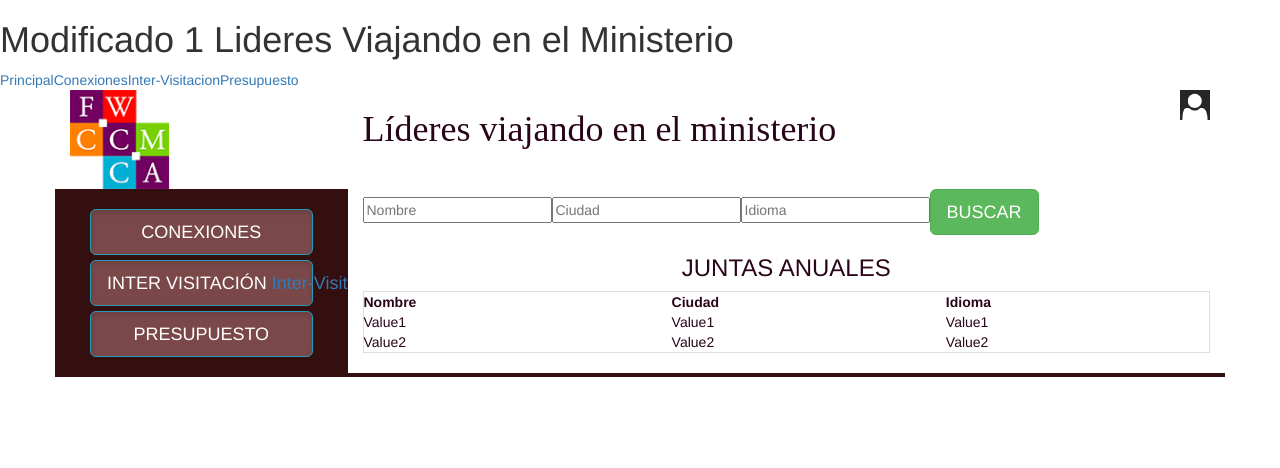
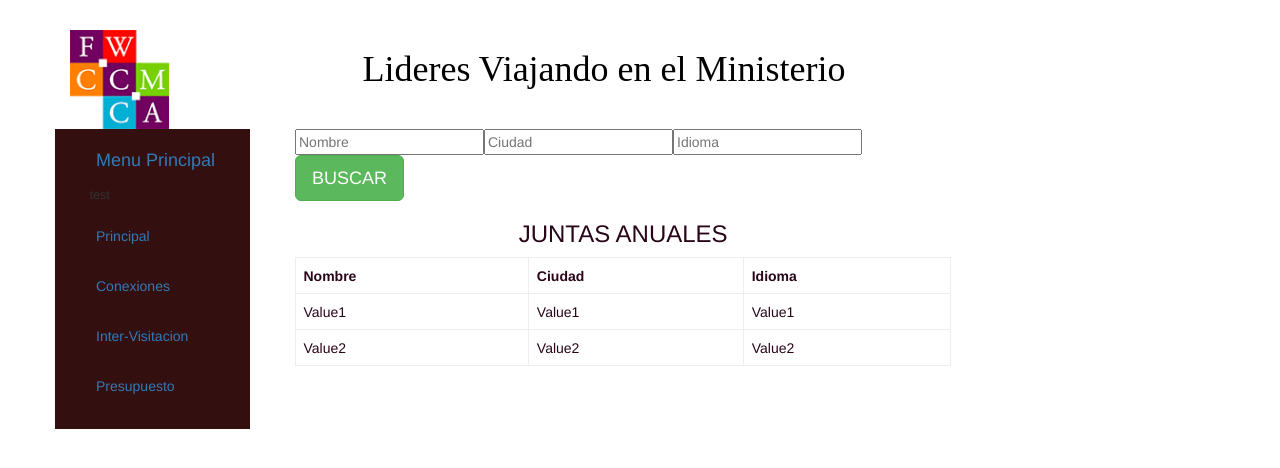
Before and after one commit to BeatrizApaza/viajero, an Angular app: page /conexiones in a window 1280 px wide. Shown: the top 468 px of the page. Built offline with nearby package versions, Linux system fonts and the light colour scheme.

Commit message:
Cambios sugeridos miguel v1

```diff
--- a/src/app/app.component.css
+++ b/src/app/app.component.css
@@ -0,0 +1,9 @@
+h1{
+    background: #fff;
+    color: #000;
+    font-family: 'Brush Script MT';
+}
+.menu{
+    height: 30rem;
+    background-color: #330f0f;
+}
--- a/src/app/app.component.html
+++ b/src/app/app.component.html
@@ -1,9 +1,47 @@
 
-<h1>{{title}}</h1>
-<nav>
-    <a routerLink="/principal">Principal</a>
-    <a routerLink="/conexiones">Conexiones</a>
-    <a routerLink="/inter">Inter-Visitacion</a>
-    <a routerLink="/presupuesto">Presupuesto</a>
-</nav>
-<router-outlet></router-outlet>
+<div class="container pt-5">
+  <div class="row">
+    <div class="col-sm-3">
+        <img width="100" src="../assets/logo.png">
+    </div>
+    <div class="col-sm-9">
+        <h1>{{title}}</h1>
+      </div>
+  </div>
+</div>
+<div class="container">
+  <div class="row">
+    <div class="col-sm-2 menu">
+      <nav class="navbar navbar-expand-lg navbar-dark d-flex flex-column ">
+        <div class="flex-column">
+        <a class="navbar-brand" href="#">Menu Principal</a>
+        <button class="navbar-toggler" type="button" data-toggle="collapse" data-target="#navbarSupportedContent" aria-controls="navbarSupportedContent" aria-expanded="false" aria-label="Toggle navigation">
+          <span class="navbar-toggler-icon">test</span>
+        </button>
+      </div>
+
+        <div class="collapse navbar-collapse" id="navbarSupportedContent">
+          <ul class="navbar-nav mr-auto d-flex flex-column">
+            <li class="nav-item active">
+              <a class="nav-link " routerLink="/principal">Principal <span class="sr-only">(current)</span></a>
+            </li>
+            <li class="nav-item">
+              <a class="nav-link" routerLink="/conexiones">Conexiones</a>
+            </li>
+            <li class="nav-item">
+              <a class="nav-link" routerLink="/inter">Inter-Visitacion</a>
+            </li>
+            <li class="nav-item">
+              <a class="nav-link" routerLink="/presupuesto">Presupuesto</a>
+            </li>
+          </ul>
+
+        </div>
+      </nav>
+    </div>
+    <div class="col-sm-10">
+      <router-outlet></router-outlet>
+    </div>
+  </div>
+
+</div>
--- a/src/app/app.component.ts
+++ b/src/app/app.component.ts
@@ -6,5 +6,5 @@ import { Component } from '@angular/core';
   styleUrls: ['./app.component.css']
 })
 export class AppComponent {
-  title = 'Modificado 1 Lideres Viajando en el Ministerio';
+  title = 'Lideres Viajando en el Ministerio';
 }
--- a/src/app/conexion/conexion.component.html
+++ b/src/app/conexion/conexion.component.html
@@ -1,34 +1,6 @@
-<header>
-  <div class="container">
-      <div class="row">
-          <div class="col-md-3">
-            <img width="100" src="../assets/logo.png">
-          </div>
-          <div class="col-md-6">
-            <h1>Líderes viajando en el ministerio</h1>
-          </div>
-          <div class="login col-md-3">
-            <img align="right" width="30" src="../assets/AccountLogo.png">
-          </div>
-      </div>
 
-  </div>
-</header>
 <div class="container">
-    <div class="main row">
-        <div class="col-md-3">
-          <div id="menu">
-            <button class="btn btn-lg btn-block btn-info active">CONEXIONES</button>
-            <button class="btn btn-lg btn-block btn-info active">INTER VISITACIÓN
-              <a routerLink="/inter">Inter-Visitacion</a>
-              <a [routerLink]="['/inter']" [queryParams]="{debug: true}" fragment="education">
-                Inter-Visitación
-              </a>
-            </button>
 
-            <button class="btn btn-lg btn-block btn-info active">PRESUPUESTO</button>
-          </div>
-        </div>
 
         <div class="container col-md-9">
 
@@ -60,4 +32,3 @@
           </table>
         </div>
     </div>
-</div>
--- a/src/app/inter-visitacion/inter-visitacion.component.html
+++ b/src/app/inter-visitacion/inter-visitacion.component.html
@@ -1,28 +1,5 @@
-<header>
-    <div class="container">
-        <div class="row">
-            <div class="col-md-3">
-              <img width="100" src="../assets/logo.png">
-            </div>
-            <div class="col-md-6">
-              <h1>Líderes viajando en el ministerio</h1>
-            </div>
-            <div class="login col-md-3">
-                <img align="right" width="30" src="../assets/AccountLogo.png">
-            </div>
-        </div>
 
-    </div>
-  </header>
   <div class="container">
-      <div class="main row">
-          <div class="col-md-3">
-            <div id="menu">
-              <button class="btn btn-lg btn-block btn-info active">CONEXIONES</button>
-              <button class="btn btn-lg btn-block btn-info active">INTER VISITACIÓN</button>
-              <button class="btn btn-lg btn-block btn-info active">PRESUPUESTO</button>
-            </div>
-          </div>
 
           <div class="container col-md-9">
 
@@ -54,4 +31,3 @@
             </table>
           </div>
       </div>
-  </div>
--- a/src/index.html
+++ b/src/index.html
@@ -7,8 +7,32 @@
 
   <meta name="viewport" content="width=device-width, initial-scale=1">
   <link rel="icon" type="image/x-icon" href="favicon.ico">
+
+  <!-- Bootstrap CSS -->
+  <link rel="stylesheet"
+  href="https://maxcdn.bootstrapcdn.com/bootstrap/4.0.0-beta.3/css/bootstrap.min.css"
+  integrity="sha384-Zug+QiDoJOrZ5t4lssLdxGhVrurbmBWopoEl+M6BdEfwnCJZtKxi1KgxUyJq13dy"
+  crossorigin="anonymous">
+
 </head>
 <body>
   <app-root></app-root>
+
+  <!-- Optional JavaScript -->
+  <!-- jQuery first, then Popper.js, then Bootstrap JS -->
+  <script src="https://code.jquery.com/jquery-3.2.1.slim.min.js"
+    integrity="sha384-KJ3o2DKtIkvYIK3UENzmM7KCkRr/rE9/Qpg6aAZGJwFDMVNA/GpGFF93hXpG5KkN"
+    crossorigin="anonymous">
+  </script>
+
+  <script src="https://cdnjs.cloudflare.com/ajax/libs/popper.js/1.12.9/umd/popper.min.js"
+    integrity="sha384-ApNbgh9B+Y1QKtv3Rn7W3mgPxhU9K/ScQsAP7hUibX39j7fakFPskvXusvfa0b4Q"
+    crossorigin="anonymous">
+  </script>
+    <script src="https://maxcdn.bootstrapcdn.com/bootstrap/4.0.0-beta.3/js/bootstrap.min.js"
+    integrity="sha384-a5N7Y/aK3qNeh15eJKGWxsqtnX/wWdSZSKp+81YjTmS15nvnvxKHuzaWwXHDli+4"
+    crossorigin="anonymous">
+  </script>
+
 </body>
 </html>
```
